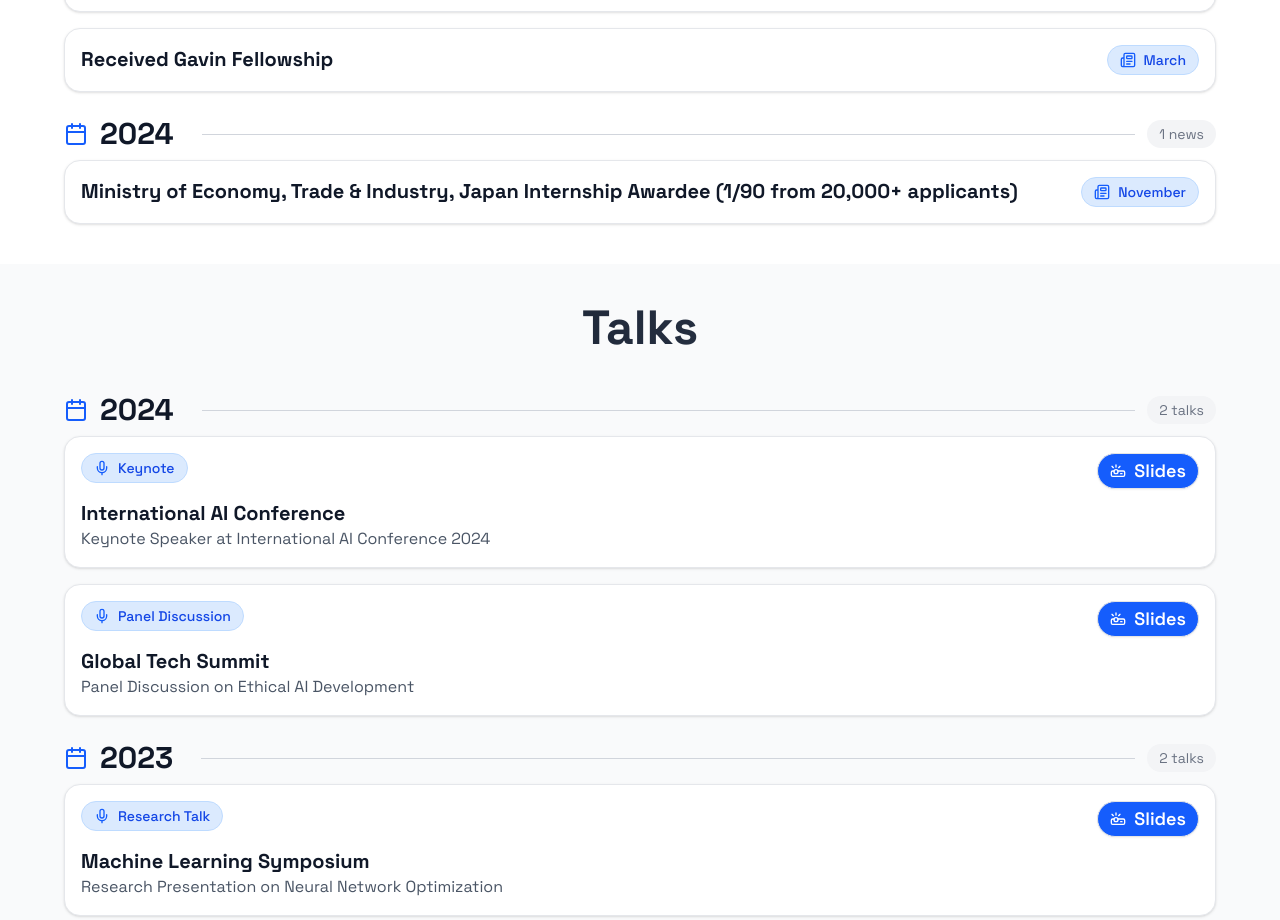
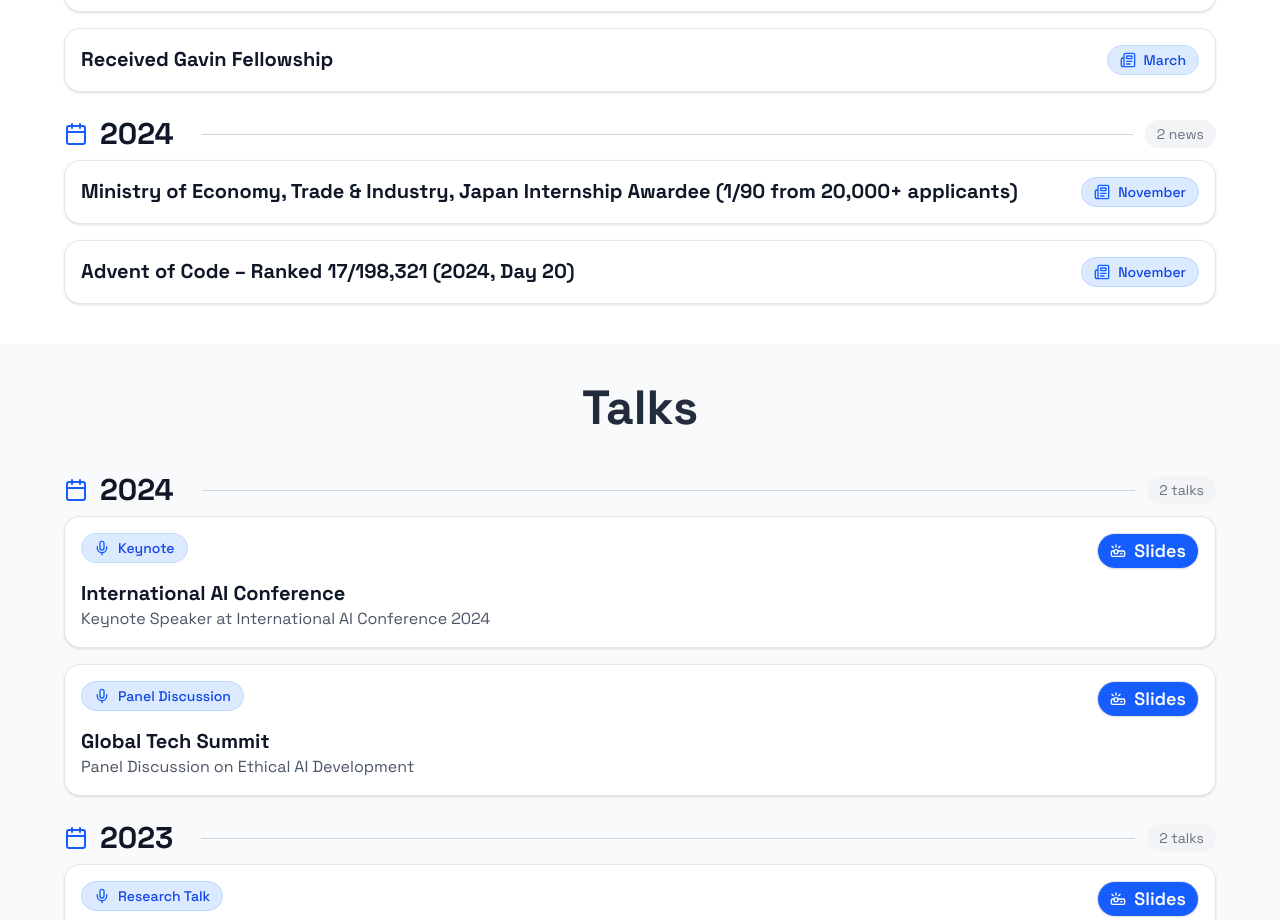
Before and after one commit to MahaZainab/MahaZainab.github.io, a React (Vite) app: page / in a window 1280 px wide. Shown: the part 2185-3105 px from the top of the page. Built offline with nearby package versions, Linux system fonts and the light colour scheme.

Commit message:
Auto commit on save

```diff
--- a/src/data/content.ts
+++ b/src/data/content.ts
@@ -141,6 +141,12 @@ export const news: News[] = [
   {
     id: 5,
     title: "Ministry of Economy, Trade & Industry, Japan Internship Awardee (1/90 from 20,000+ applicants)",
+    year: "2024",
+    category: "November",
+  },
+  {
+    id: 5,
+    title: "Advent of Code – Ranked 17/198,321 (2024, Day 20)",
     year: "2024",
     category: "November",
   },
```
